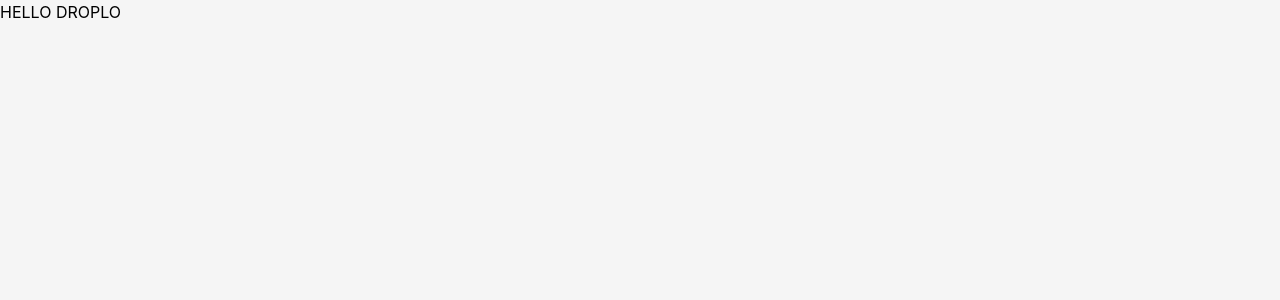
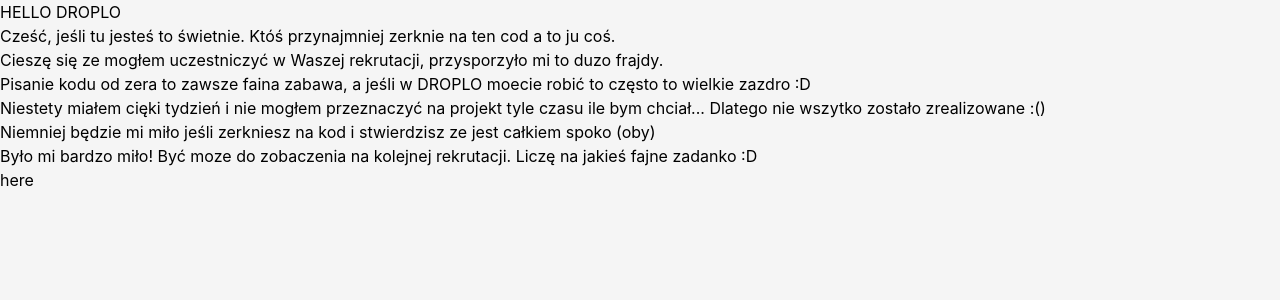
Before and after one commit to michalPastewski/droplo, a Next.js app: page / in a window 1280 px wide. Shown: the top 300 px of the page. Built offline with nearby package versions, Linux system fonts and the light colour scheme.

Commit message:
DROPLO: add hello page

```diff
--- a/src/app/page.tsx
+++ b/src/app/page.tsx
@@ -1,7 +1,19 @@
+import Link from 'next/link';
 export default function Home() {
   return (
       <main>
         HELLO DROPLO
+        <section>
+          <p>Cześć, jeśli tu jesteś to świetnie. Któś przynajmniej zerknie na ten cod a to ju coś.</p>
+          <p>Cieszę się ze mogłem uczestniczyć w Waszej rekrutacji, przysporzyło mi to duzo frajdy.</p>
+          <p>Pisanie kodu od zera to zawsze faina zabawa, a jeśli w DROPLO moecie robić to często to wielkie zazdro :D</p>
+          <p>Niestety miałem cięki tydzień i nie mogłem przeznaczyć na projekt tyle czasu ile bym chciał...
+            Dlatego nie wszytko zostało zrealizowane :()
+          </p>
+          <p>Niemniej będzie mi miło jeśli zerkniesz na kod i stwierdzisz ze jest całkiem spoko (oby)</p>
+          <p>Było mi bardzo miło! Być moze do zobaczenia na kolejnej rekrutacji. Liczę na jakieś fajne zadanko :D</p>
+        </section>
+        <Link href="/navigations">here</Link>
       </main>
   );
 }
```
